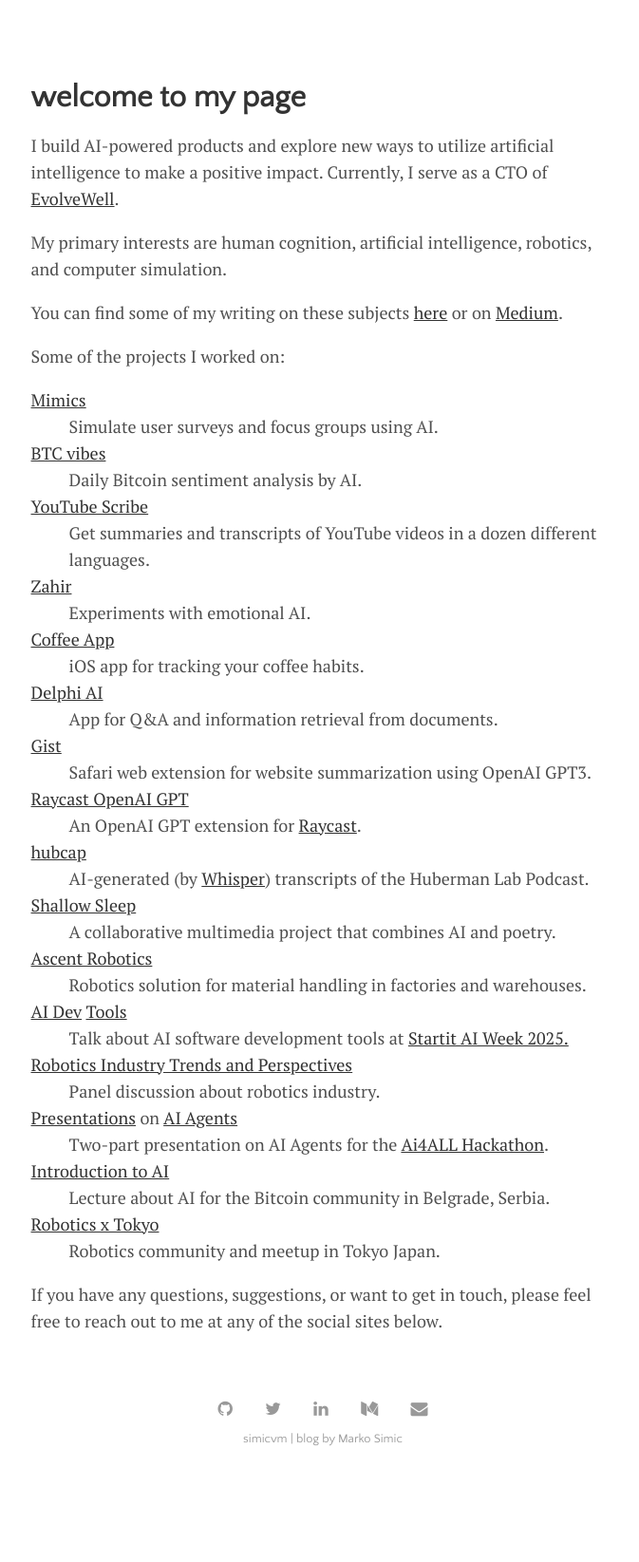
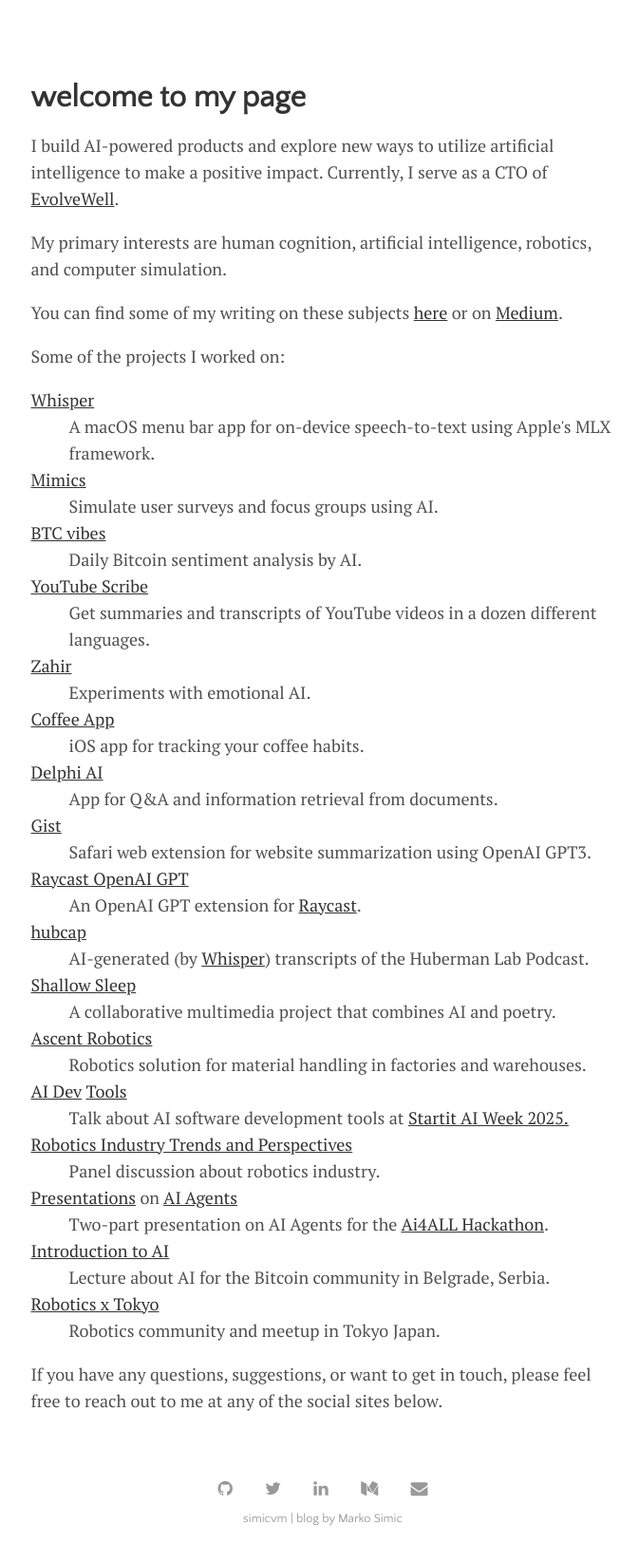
Before and after one commit to simicvm/simicvm.github.io, a Jekyll site: the page built from docs/index.html, in a window 1280 px wide, cut to the strip 172-1817 px from the top of the page. Shown: the whole strip at 95% size, without its empty margins (300-973 px from the left). Built offline with Jekyll 4.4.1, drawn with Linux system fonts in a browser that asks for light colours; the list of posts is cut into pages by our own code; before the commit the page ends 1733 px from its top, so only the background shows below that.

Commit message:
add whisper project

```diff
--- a/docs/index.html
+++ b/docs/index.html
@@ -11,6 +11,8 @@
 </p>
 <p>Some of the projects I worked on:
 <dl>
+    <dt><a href="https://github.com/simicvm/whisper">Whisper</a></dt>
+    <dd>A macOS menu bar app for on-device speech-to-text using Apple's MLX framework.</dd>
     <dt><a href="https://app.mimics.io">Mimics</a></dt>
     <dd>Simulate user surveys and focus groups using AI.</dd>
     <dt><a href="https://btcvibes.app">BTC vibes</a></dt>
```
